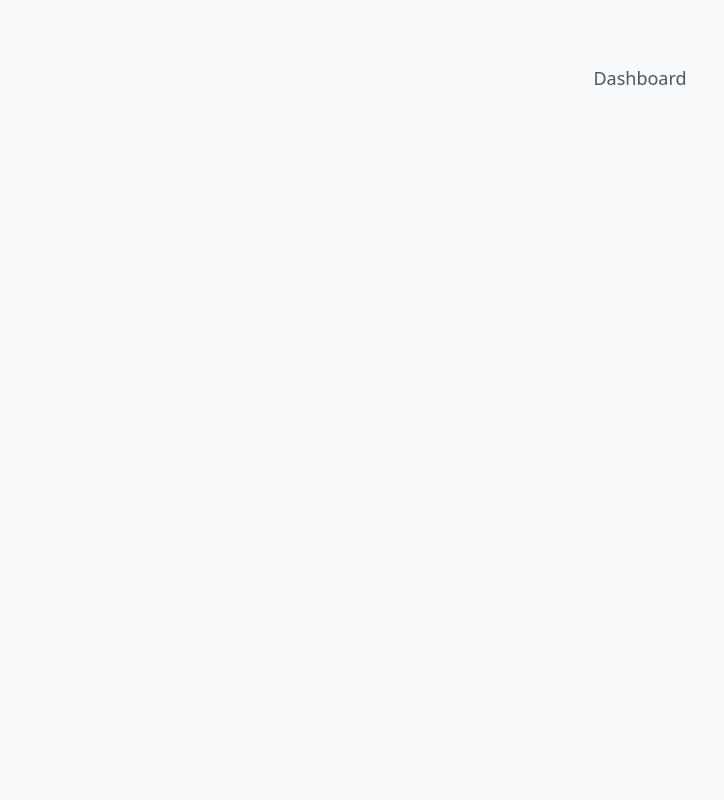
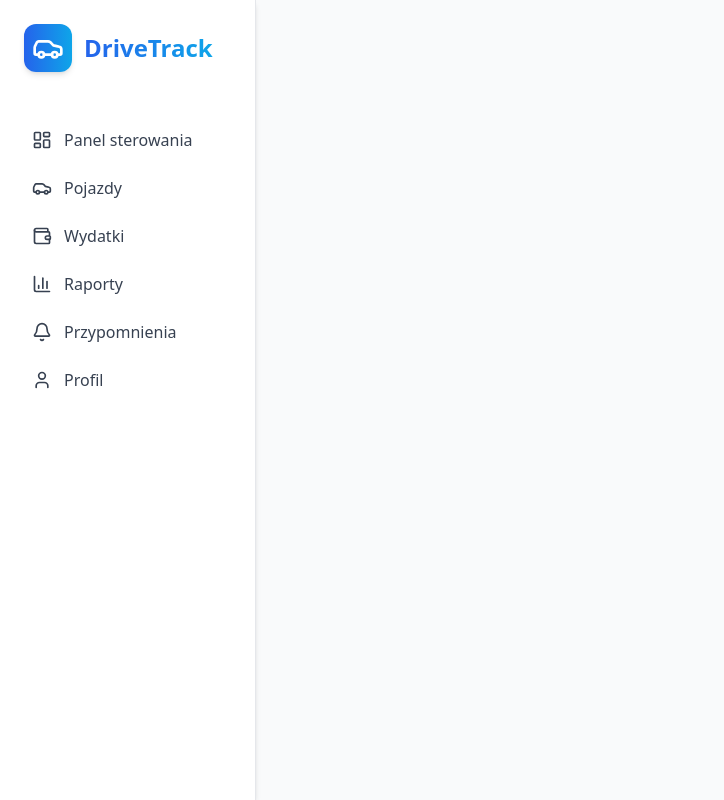
Before and after one commit to PNowakPolsl/Bachelor-DriveTrack, a React (Vite) app in the folder drivetrack/: page /dashboard in a window 1280 px wide. Shown: the whole page, without its empty margins (0-724 px from the left). Built offline with nearby package versions, Linux system fonts and the light colour scheme.

Commit message:
Sidebar poczatek

```diff
--- /dev/null
+++ b/drivetrack/src/components/Sidebar.tsx
@@ -0,0 +1,51 @@
+import { LayoutDashboard, Car, Wallet, BarChart3, Bell, User} from "lucide-react";
+
+export default function Sidebar(){
+    return(
+        <aside className="w-64 min-h bg-white border-r border-gray-200 shadow-md">
+            <div className="p-6 flex items-center gap-3">
+                <div className="px-2 py-2 bg-gradient-to-r from-blue-600 to-sky-500 border-blue-100 shadow-md  rounded-xl">
+                    <Car className="w-8 h-8 text-white " />
+                </div>
+                <h2 className="text-2xl font-bold bg-gradient-to-r from-blue-600 to-sky-500 bg-clip-text text-transparent">
+                    DriveTrack
+                </h2>
+            </div>
+
+            <nav className="mt-6 flex flex-col gap-2 px-4 text-gray-700 font-medium">
+                <button className="flex items-center gap-3 px-4 py-2 rounded-lg hover:bg-blue-50 hover:text-blue-600 transition">
+                    <LayoutDashboard className="w-5 h-5" />
+                    <span>Panel sterowania</span>
+                </button>
+
+                <button className="flex items-center gap-3 px-4 py-2 rounded-lg hover:bg-blue-50 hover:text-blue-600 transition">
+                    <Car className="w-5 h-5" />
+                    <span>Pojazdy</span>
+                </button>
+
+                <button className="flex items-center gap-3 px-4 py-2 rounded-lg hover:bg-blue-50 hover:text-blue-600 transition">
+                    <Wallet className="w-5 h-5" />
+                    <span>Wydatki</span>
+                </button>
+
+                <button className="flex items-center gap-3 px-4 py-2 rounded-lg hover:bg-blue-50 hover:text-blue-600 transition">
+                    <BarChart3 className="w-5 h-5" />
+                    <span>Raporty</span>
+                </button>
+
+                <button className="flex items-center gap-3 px-4 py-2 rounded-lg hover:bg-blue-50 hover:text-blue-600 transition">
+                    <Bell className="w-5 h-5" />
+                    <span>Przypomnienia</span>
+                </button>
+
+                <button className="flex items-center gap-3 px-4 py-2 rounded-lg hover:bg-blue-50 hover:text-blue-600 transition">
+                    <User className="w-5 h-5" />
+                    <span>Profil</span>
+                </button>
+            </nav>
+        </aside>
+
+
+    )
+
+}
--- a/drivetrack/src/pages/Dashboard.tsx
+++ b/drivetrack/src/pages/Dashboard.tsx
@@ -1,9 +1,11 @@
+import Sidebar from "../components/Sidebar";
+
 export default function Dashboard() {
+
+
   return (
-    <div className="min-h-screen bg-gray-50 flex flex-col items-center py-16">
-      <p className="text-gray-600 text-lg">
-        Dashboard
-      </p>
+    <div className="min-h-screen bg-gray-50 flex">
+      <Sidebar />
     </div>
   );
 }
```
